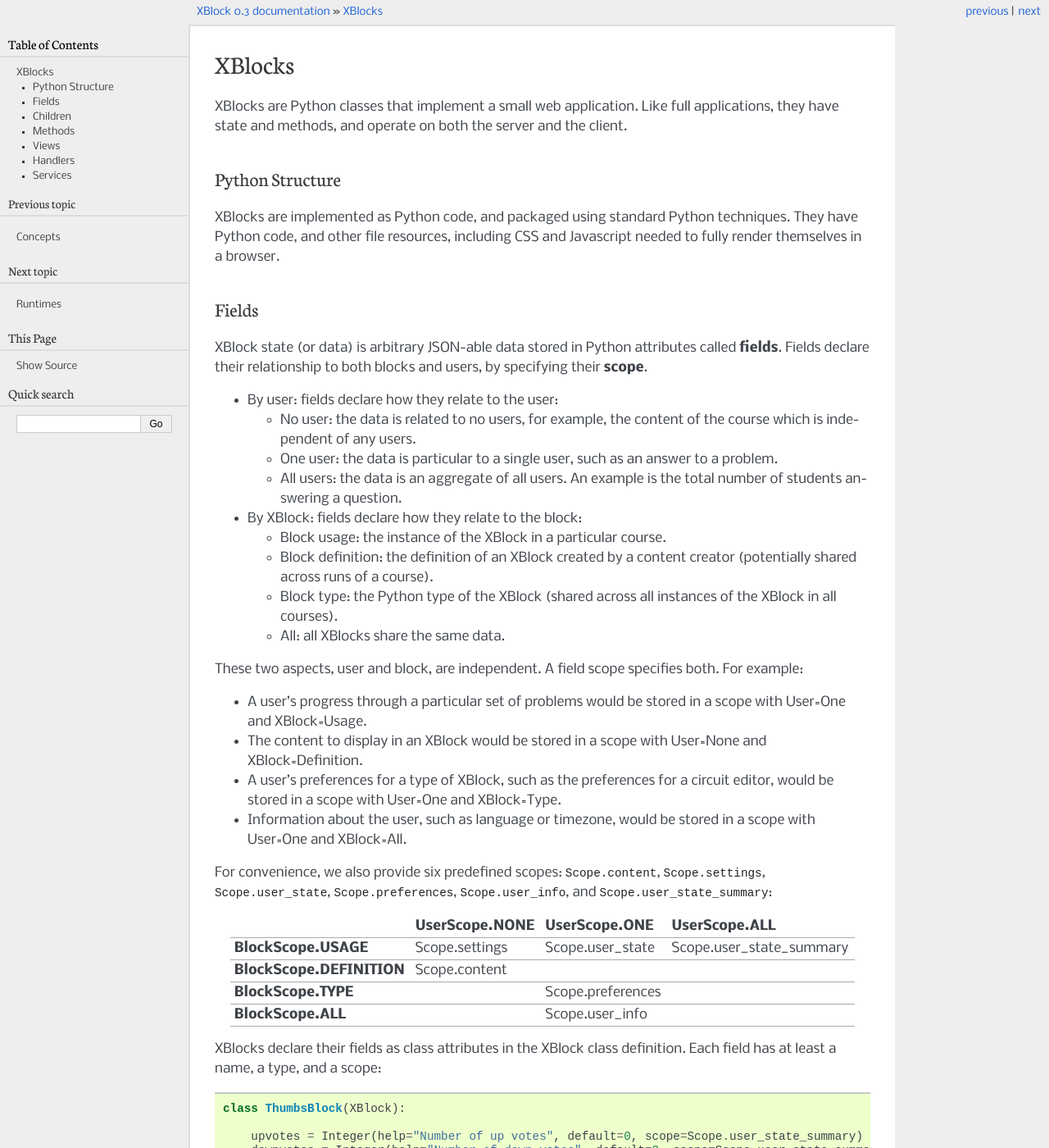
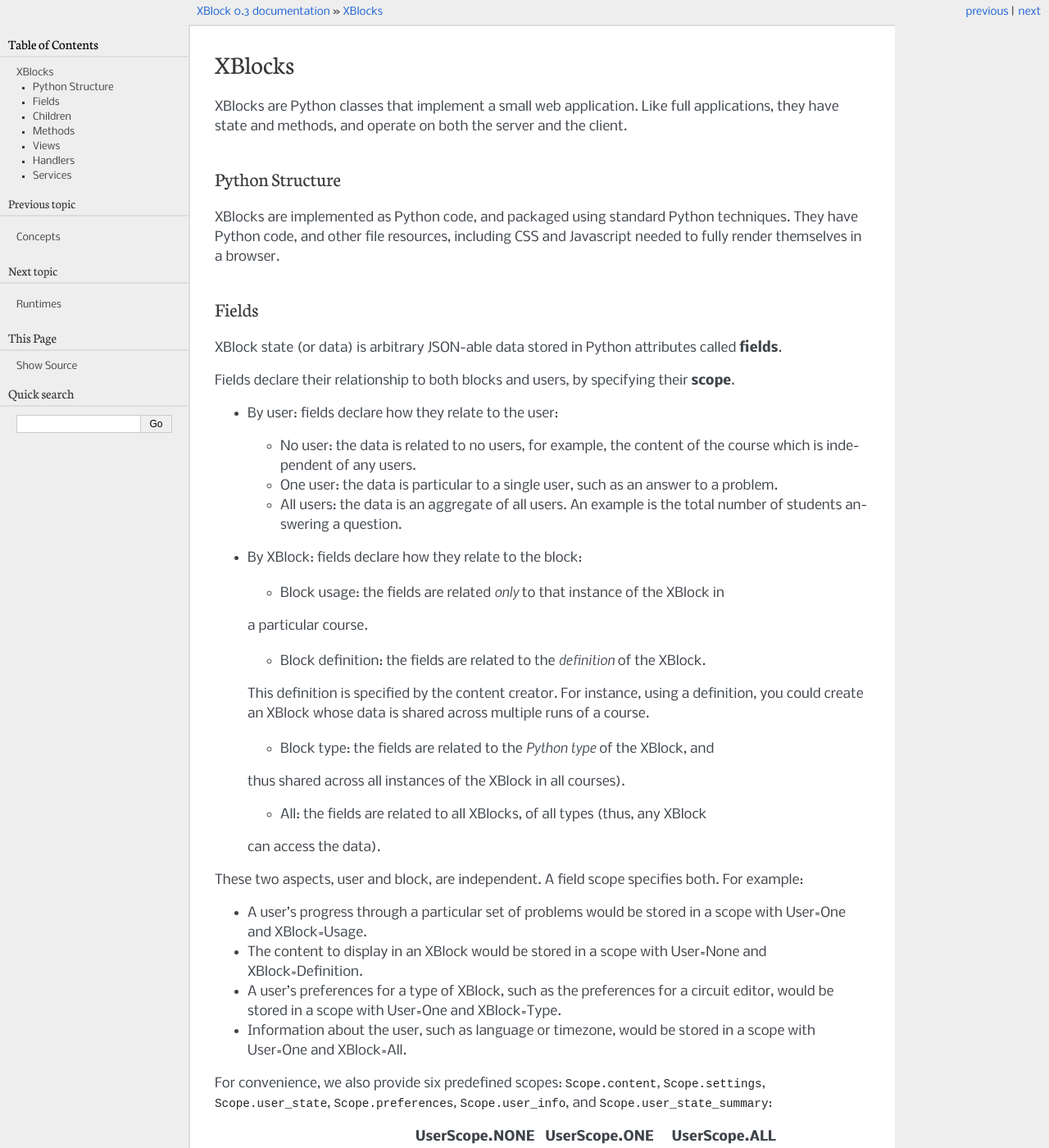
Before and after one commit to openedx/XBlock, a Sphinx documentation site: the page built from doc/guide/xblock.rst, in a window 1280 px wide and 1400 px high. Shown: the whole window at 82% size. Built offline with Sphinx 7.4.7, drawn with Linux system fonts in a browser that asks for light colours; some of the changed text lies outside the part shown.

Commit message:
Clarified documentation

```diff
--- a/doc/getting_started.rst
+++ b/doc/getting_started.rst
@@ -147,7 +147,7 @@ running without a cumbersome edit-install-run cycle.
 Use pip to install your block::
 
     $ cd ~/edxwork
-    $ pip install -e myxblock
+    $ sudo pip install -e myxblock
 
 Testing with the workbench
 ..........................
--- a/doc/guide/xblock.rst
+++ b/doc/guide/xblock.rst
@@ -21,7 +21,9 @@ Fields
 ------
 
 XBlock state (or data) is arbitrary JSON-able data stored in Python attributes
-called **fields**.  Fields declare their relationship to both blocks and users,
+called **fields**.
+
+Fields declare their relationship to both blocks and users,
 by specifying their **scope**.
 
 * By user: fields declare how they relate to the user:
@@ -37,15 +39,19 @@ by specifying their **scope**.
 
 * By XBlock: fields declare how they relate to the block:
 
-  * Block usage: the instance of the XBlock in a particular course.
+  * Block usage: the fields are related *only* to that instance of the XBlock in
+  a particular course.
 
-  * Block definition: the definition of an XBlock created by a content
-    creator (potentially shared across runs of a course).
+  * Block definition: the fields are related to the *definition* of the XBlock.
+  This definition is specified by the content creator.  For instance, using a
+  definition, you could create an XBlock whose data is shared across multiple
+  runs of a course.
 
-  * Block type: the Python type of the XBlock (shared across all instances
-    of the XBlock in all courses).
+  * Block type: the fields are related to the *Python type* of the XBlock, and
+  thus shared across all instances of the XBlock in all courses).
 
-  * All: all XBlocks share the same data.
+  * All: the fields are related to all XBlocks, of all types (thus, any XBlock
+  can access the data).
 
 These two aspects, user and block, are independent.  A field scope specifies
 both.  For example:
@@ -78,6 +84,8 @@ For convenience, we also provide six predefined scopes: ``Scope.content``,
 | **BlockScope.ALL**        |                | Scope.user_info   |                          |
 +---------------------------+----------------+-------------------+--------------------------+
 
+
+
 XBlocks declare their fields as class attributes in the XBlock class
 definition.  Each field has at least a name, a type, and a scope::
 
@@ -94,6 +102,13 @@ block.  Modifications to the attributes are stored in memory, and persisted to
 underlying ``FieldData`` instance when ``save()`` is called on the ``XBlock``.
 Runtimes will call ``save()`` after an ``XBlock`` is constructed, and after
 every invocation of a handler, view, or method on an XBlock.
+
+**Important note:** At present, XBlocks does not support storing a very large amount
+of data in a single field.  This is because XBlocks fields are written and retrieved
+as single entities, reading the whole field into memory.  Thus, a field that contains,
+say, a list of one million items would become problematic.  If you need to store
+very large amounts of data, a possible workaround is to split the data
+across many smaller fields.
 
 
 Children
--- a/doc/index.rst
+++ b/doc/index.rst
@@ -11,7 +11,7 @@ XBlock: Open edX courseware components
     edX is in the process of implementing XBlock support, and that effort
     could produce changes to these documents.
 
-To create rich engaging online courses, course authors must be able to combine
+To create rich, engaging online courses, course authors must be able to combine
 components from a variety of sources.  XBlock is edX's component architecture
 that makes this possible.  Courses are built hierarchically of pieces called
 **XBlocks**. Like an HTML ``<div>``, XBlocks can represent pieces as small as a
```
Also changed, not shown: doc/concepts.rst (+6 -3 lines).
